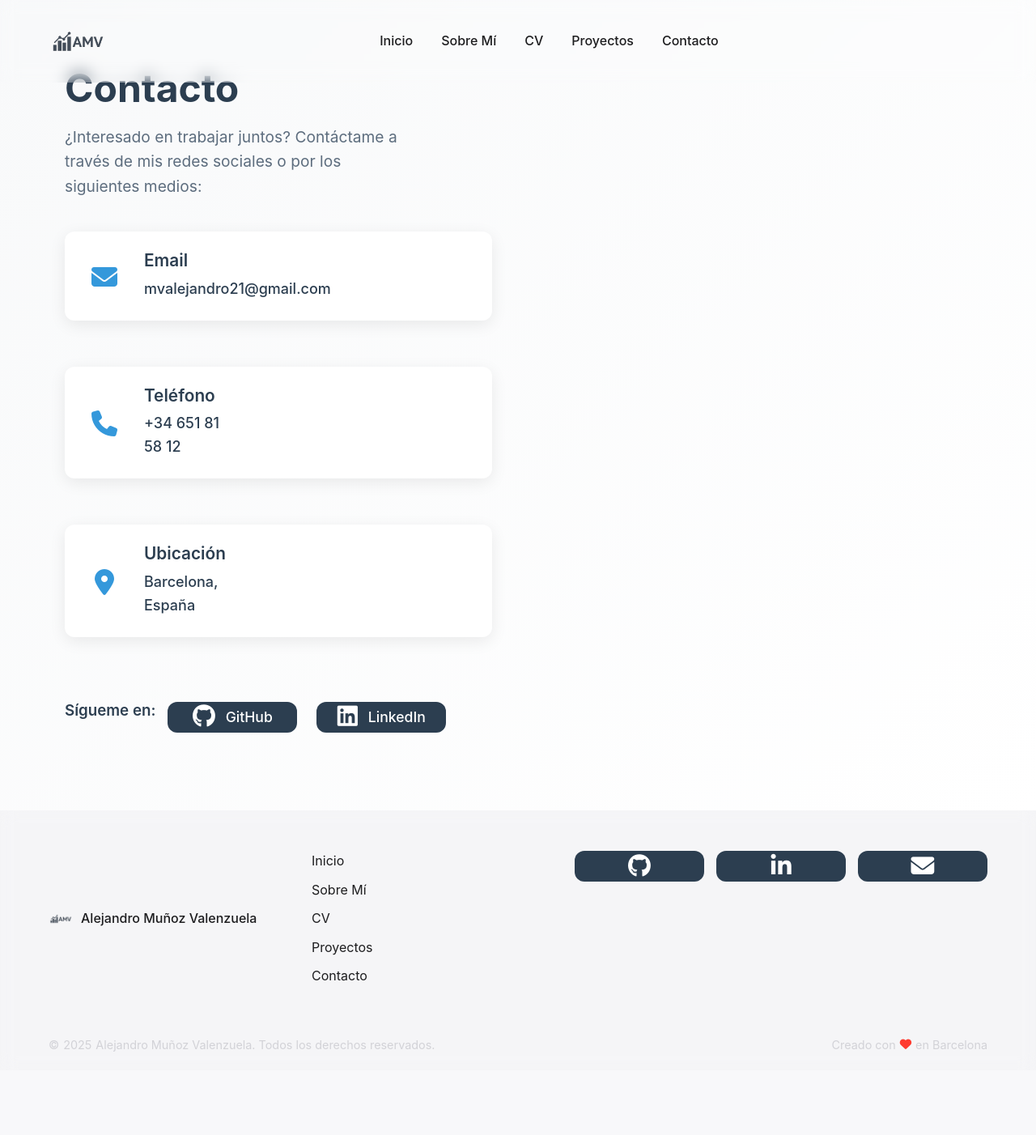
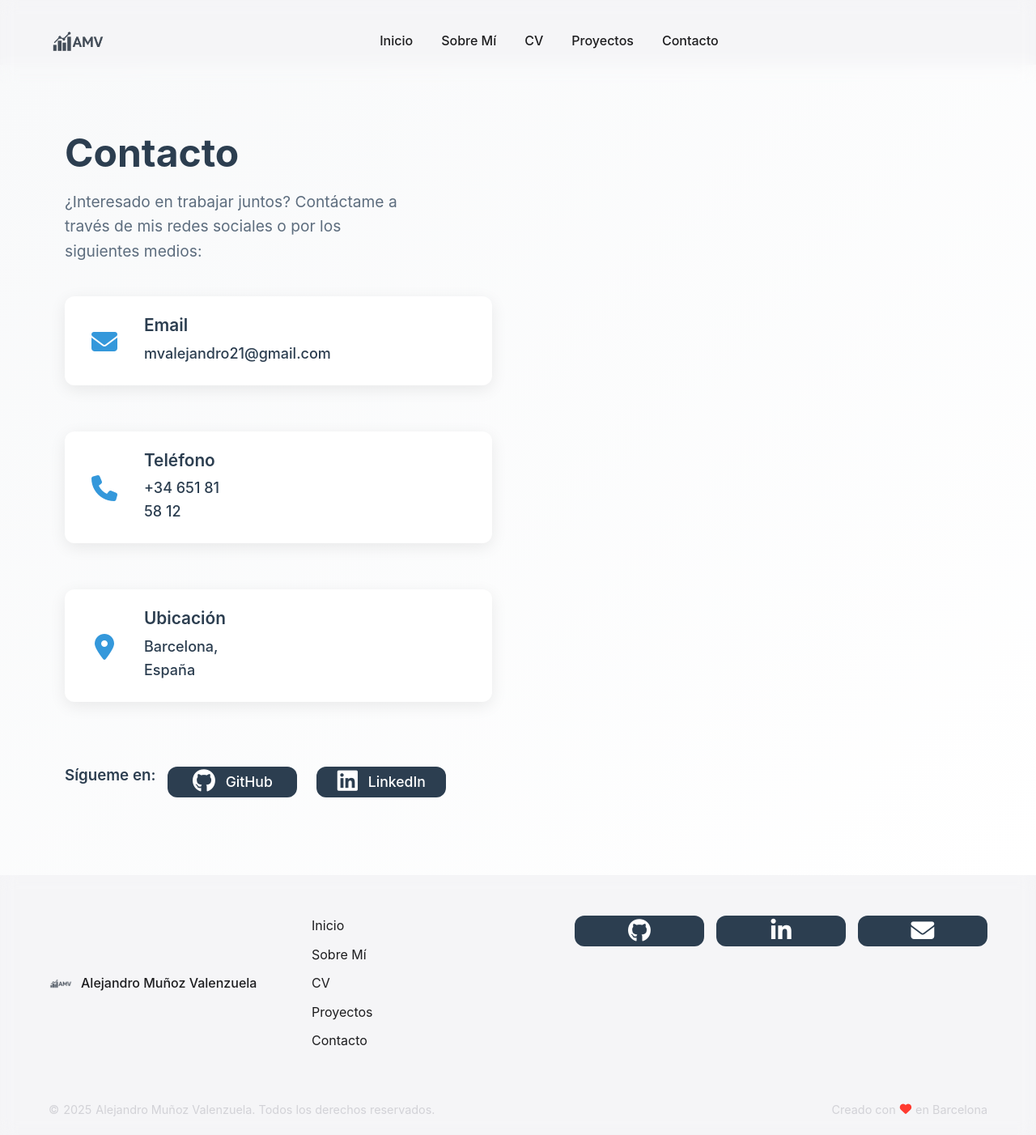
Before and after one commit to mvalejandro21/mi_portfolio, a Flask app: page /contact in a window 1280 px wide. Shown: the whole page at 81% size. Before the commit the page ends 1299 px from the top, so only its background shows below. Run offline with Flask 3, Linux system fonts and the light colour scheme; some web fonts are replaced.

Commit message:
Update contact.html

```diff
--- a/templates/contact.html
+++ b/templates/contact.html
@@ -1,7 +1,7 @@
 {% extends "base.html" %}
 
 {% block content %}
-<section class="contact">
+<section class="contact" , style="margin-top: 80px; min-height: calc(100vh - 80px);">
     <div class="container">
         <div class="contact-content">
             <div class="contact-info">
```
